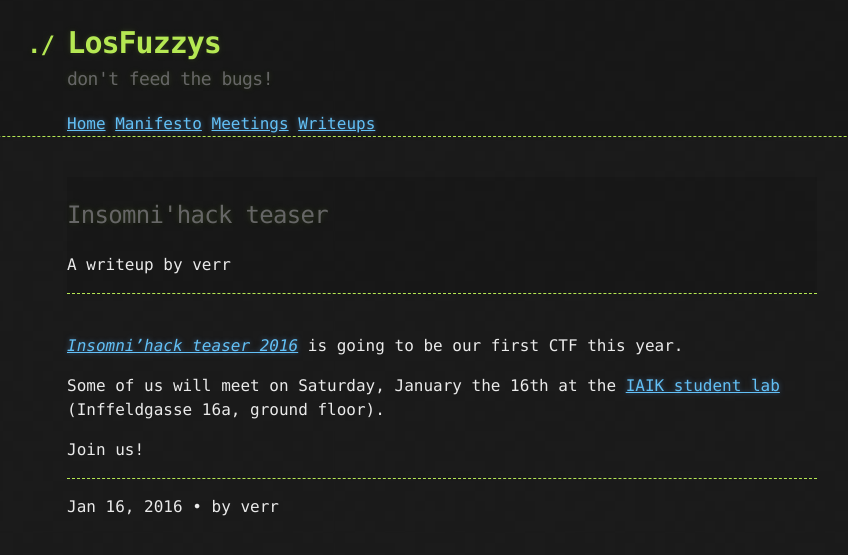
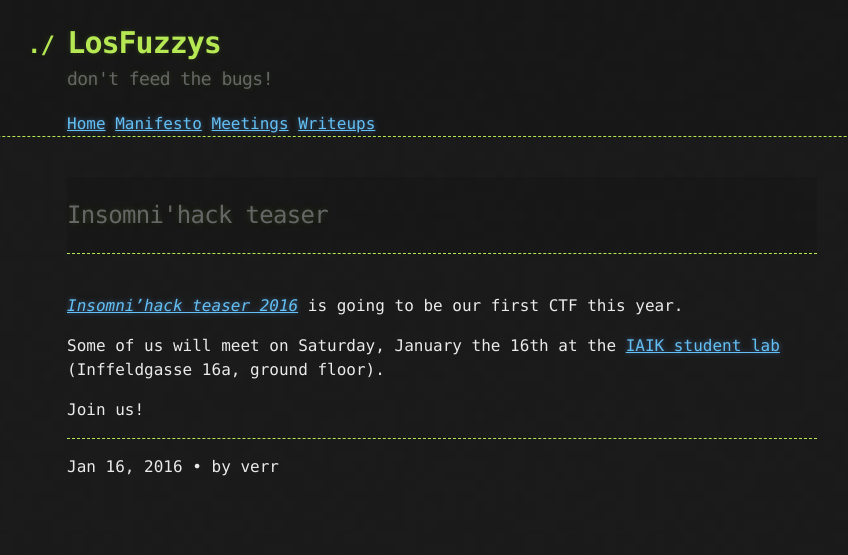
Before and after one commit to mtps3/Mtps3.github.io, a Jekyll site: the page built from _posts/2016-01-16-insomnihack-teaser.md, in a window 1280 px wide. Shown: the top 555 px of the page, without its empty margins (198-1046 px from the left). Built offline with Jekyll 4.4.1, drawn with Linux system fonts in a browser that asks for light colours.

Commit message:
Removed author line on non-writeup posts

```diff
--- a/_layouts/post.html
+++ b/_layouts/post.html
@@ -5,7 +5,7 @@
 
   <header class="post-header">
     <h2>{{ page.title }}</h2>
-    {% if page.author %}<p class="meta">A writeup by {{ page.author }}</p>{% endif %}
+    {% if page.author and page.categories contains 'writeup'  %}<p class="meta">A writeup by {{ page.author }}</p>{% endif %}
     <!--<p class="meta">{{ page.date | date: "%b %-d, %Y" }}{% if page.author %} • {{ page.author }}{% endif %}{% if page.meta %} • {{ page.meta }}{% endif %}</p> -->
   </header>
 
```
